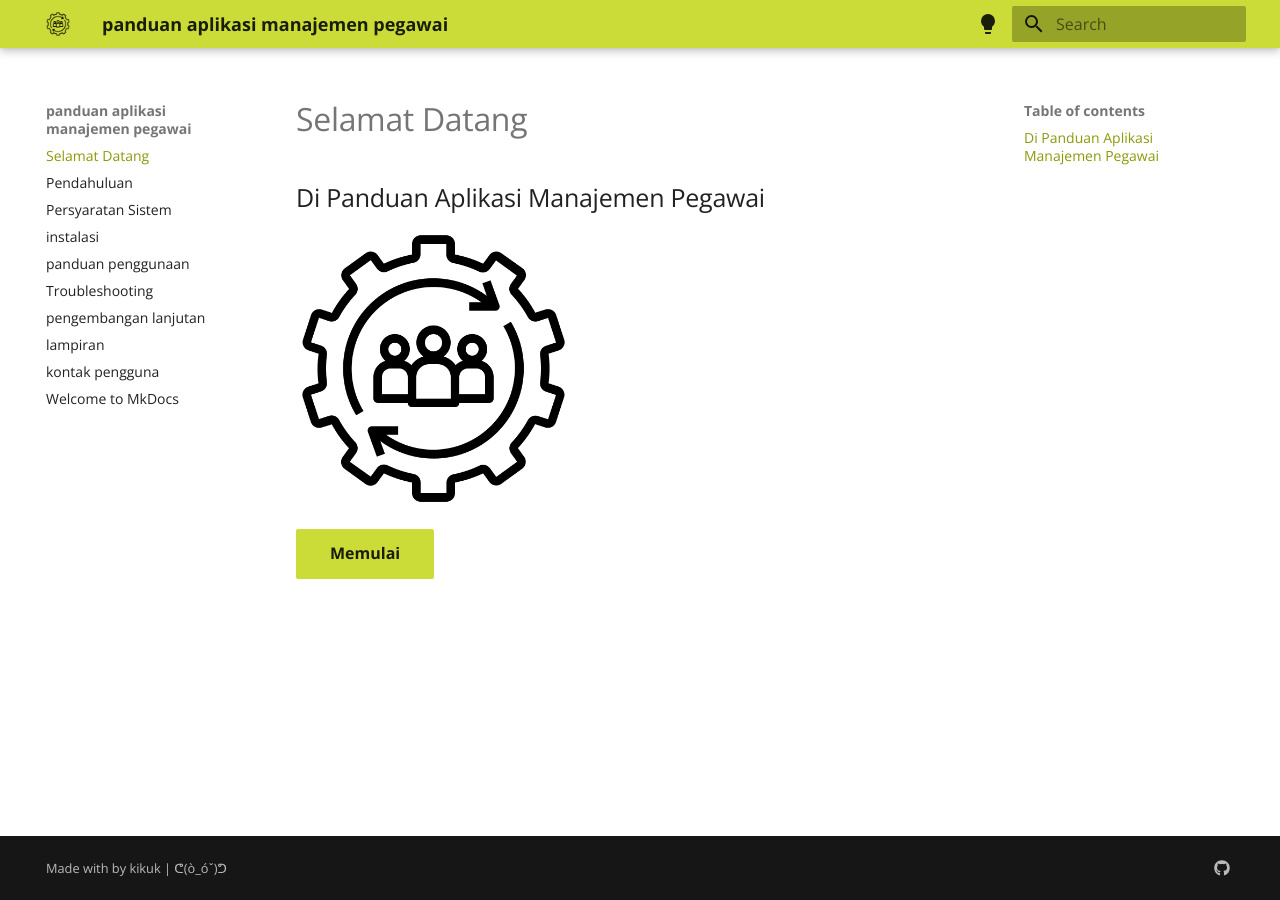
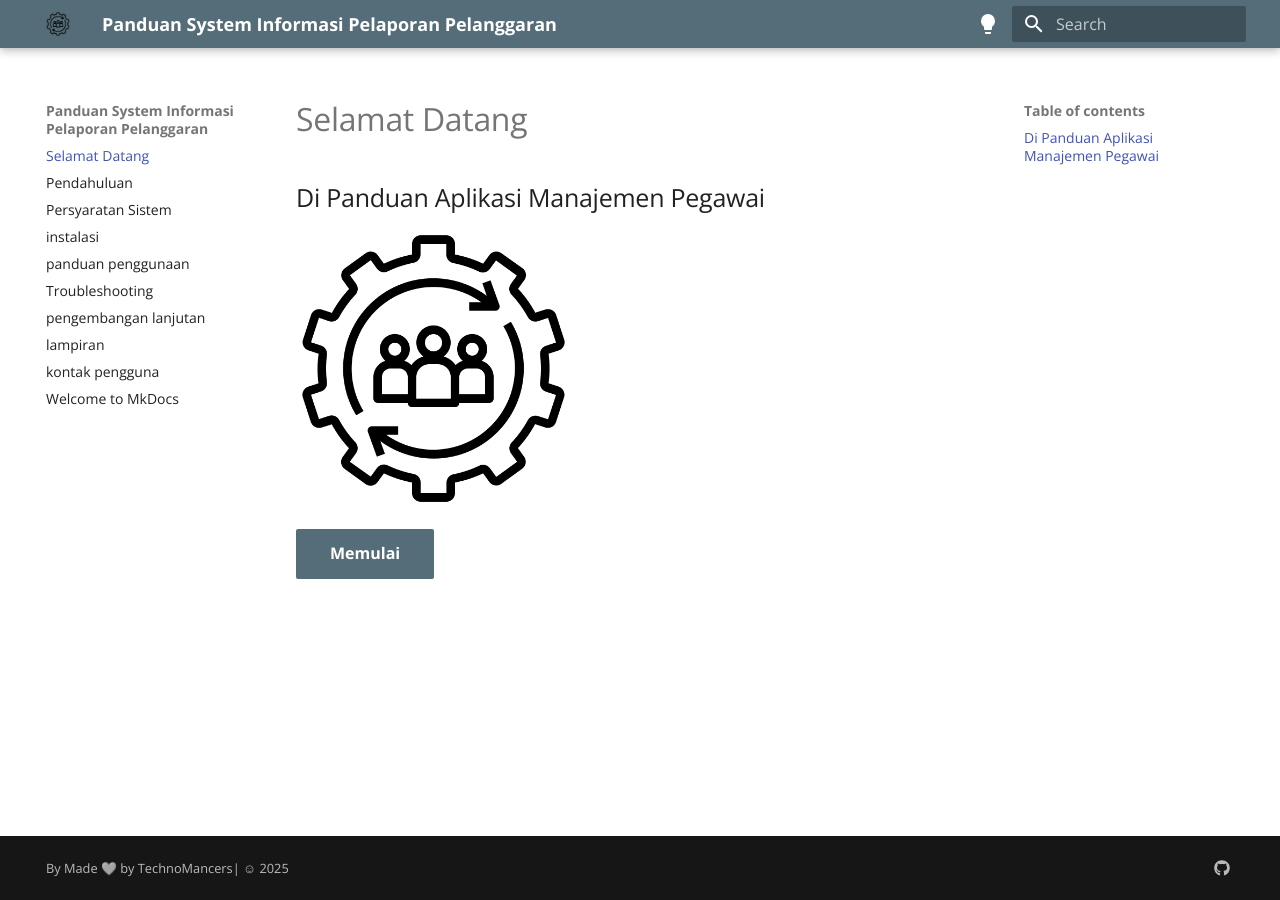
Before and after one commit to anggun-khowatim/panduan-apg, an MkDocs documentation site: the page built from docs/index.md, in a window 1280 px wide. Built offline with MkDocs 1.6.1 and Material for MkDocs 9.7.7, drawn with Linux system fonts in a browser that asks for light colours.

Commit message:
menambahkan
mkdocs

```diff
--- a/mkdocs.yml
+++ b/mkdocs.yml
@@ -1,4 +1,4 @@
-site_name: panduan aplikasi manajemen pegawai
+site_name: Panduan System Informasi Pelaporan Pelanggaran
 # site_url: https://mydomain.org/mysite
 theme:
   name: material
@@ -6,16 +6,16 @@ theme:
 
     # Palette toggle for light mode
     - scheme: default
-      primary:  lime
-      accent: lime
+      primary: blue grey
+      accent:  blue grey
       toggle:
         icon: material/lightbulb
         name: Switch to dark mode
 
     # Palette toggle for dark mode
-    - scheme: slate
-      primary:  lime
-      accent: lime
+    - scheme: default
+      primary: blue grey
+      accent: blue grey
       toggle:
         icon: material/lightbulb-outline
         name: Switch to light mode
@@ -64,10 +64,10 @@ plugins:
   - search
 
 # Footer
-copyright: Made with by kikuk | ᕦ(ò_óˇ)ᕤ
+copyright: By Made  🤍 by TechnoMancers| ☺ 2025
 
 extra:
   generator: false
   social:
    - icon: fontawesome/brands/github
-     link: https://github.com/IndraFaruq
+     link: https://github.com/TechnoMancers
```
